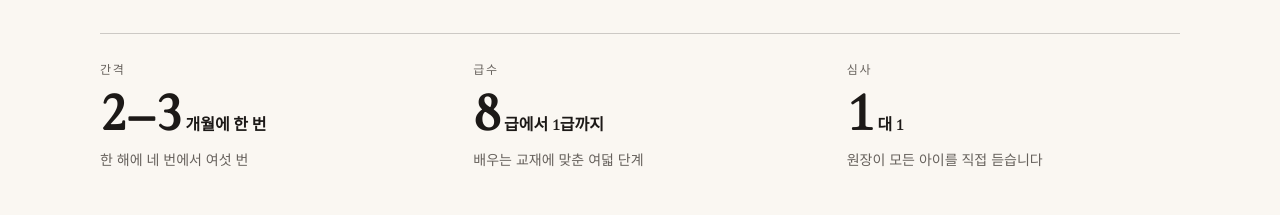
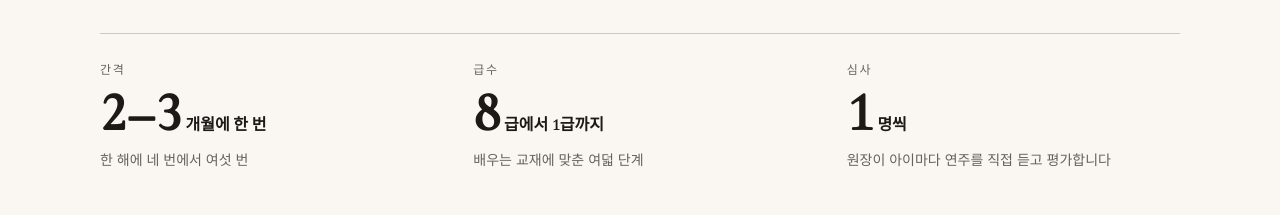
Before and after one commit to gunvada/klavier, a plain HTML site: page index.html in a window 1280 px wide. Shown: the part 4567-4782 px from the top of the page. Drawn offline with nearby package versions, Linux system fonts and the light colour scheme; no server answers.

Commit message:
홈페이지: 주리 숫자 칸의 심사 표현 수정
Co-Authored-By: Claude Fable 5.2 <noreply@anthropic.com>
Claude-Session: https://claude.ai/code/session_01P2nCLTDcX8zYUwPPi7MwoR

```diff
--- a/index.html
+++ b/index.html
@@ -604,7 +604,7 @@ table.grade { min-width: 0; }
       <dl class="stat">
         <div><dt>간격</dt><dd>2–3<small>개월에 한 번</small></dd><dd class="d">한 해에 네 번에서 여섯 번</dd></div>
         <div><dt>급수</dt><dd>8<small>급에서 1급까지</small></dd><dd class="d">배우는 교재에 맞춘 여덟 단계</dd></div>
-        <div><dt>심사</dt><dd>1<small>대 1</small></dd><dd class="d">원장이 모든 아이를 직접 듣습니다</dd></div>
+        <div><dt>심사</dt><dd>1<small>명씩</small></dd><dd class="d">원장이 아이마다 연주를 직접 듣고 평가합니다</dd></div>
       </dl>
 
       <div class="duo origin" style="margin-top: 48px">
```
